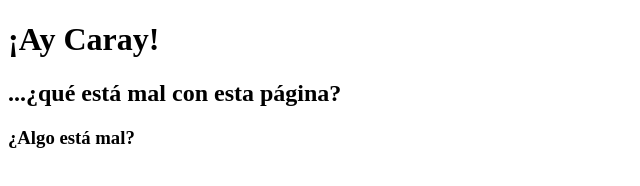
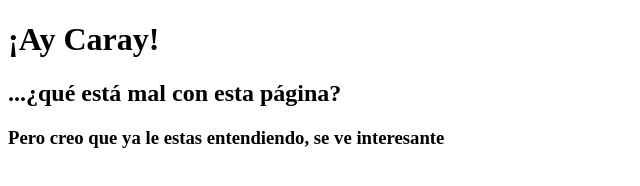
Before and after one commit to UAM2020/UAM2020.github.io, a plain HTML site: page index.html in a window 1280 px wide. Shown: the whole page, without its empty margins (0-640 px from the left). Drawn offline with Linux system fonts and the light colour scheme.

Commit message:
Update index.html

```diff
--- a/index.html
+++ b/index.html
@@ -12,6 +12,6 @@
     <body>
         <h1 id="heading">¡Ay Caray!</h1>
         <h2 id="heading">...¿qué está mal con esta página?</h2>
-        <h3>¿Algo está mal?</h3>
+        <h3>Pero creo que ya le estas entendiendo, se ve interesante</h3>
     </body>
 </html>
```
